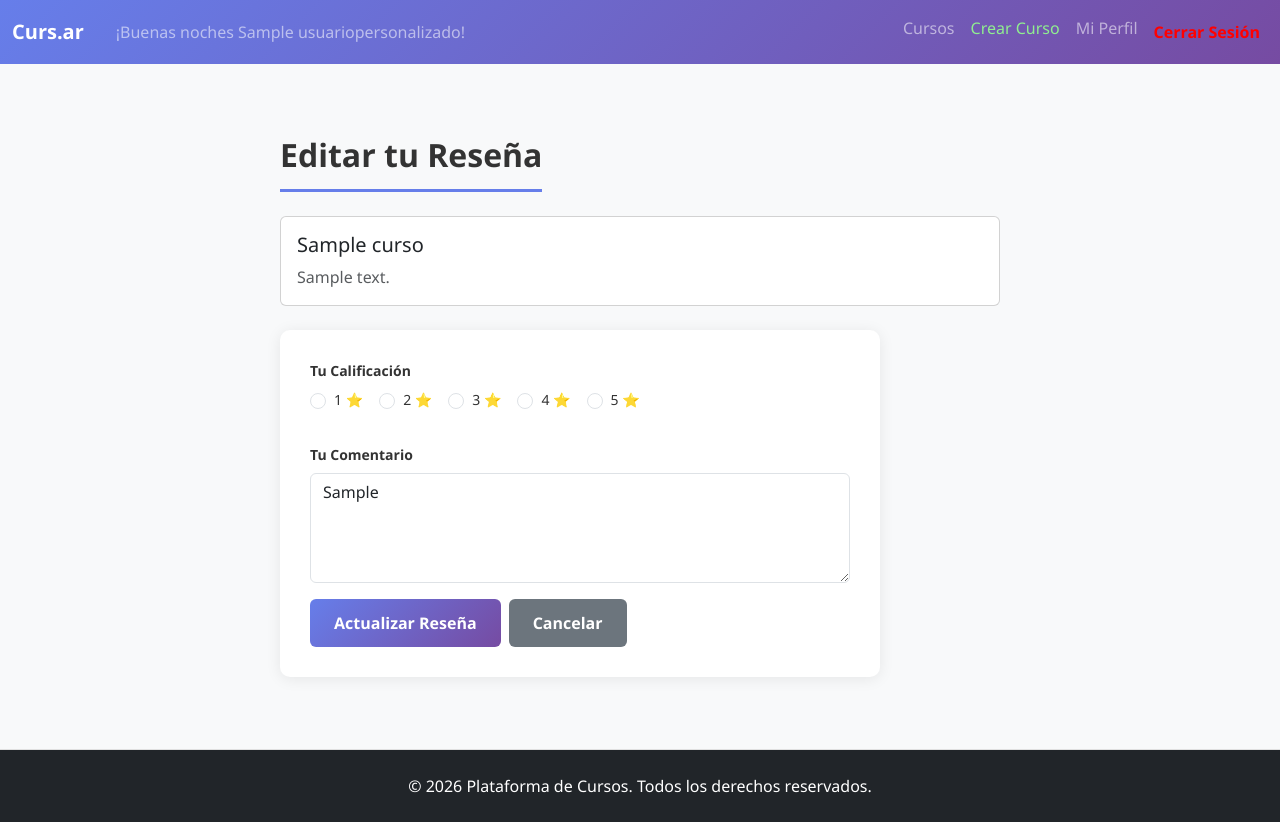
After one commit to Manug0mez33/Curs.ar, a Django app: page /curso/1/resena/ in a window 1280 px wide. The commit adds this page. Run offline with Django 5.2, Linux system fonts and the light colour scheme; a user stored in the database is signed in; tables that the repository leaves empty hold one stand-in row (values such as "Sample post").

Commit message:
context_processor de bienvenida, modelo resena con su crud, vista, urls, forms

```diff
--- a/Cursar/context_processors.py
+++ b/Cursar/context_processors.py
@@ -1,5 +1,20 @@
 from datetime import datetime
 
-def year_context(request):
-    year = datetime.now().year
-    return {'year': year}
+def bienvenido(request):
+    hora_actual = datetime.now().hour
+    if request.user.is_authenticated:
+        nombre_usuario = request.user.nombre or request.user.first_name or request.user.username
+        if 5 <= hora_actual < 12:
+            saludo = f"¡Buenos días {nombre_usuario}!"
+        elif 12 <= hora_actual < 18:
+            saludo = f"¡Buenas tardes {nombre_usuario}!"
+        else:
+            saludo = f"¡Buenas noches {nombre_usuario}!"
+    else:
+        if 5 <= hora_actual < 12:
+            saludo = "¡Buenos días!"
+        elif 12 <= hora_actual < 18:
+            saludo = "¡Buenas tardes!"
+        else:
+            saludo = "¡Buenas noches!"
+    return {'saludo_bienvenida': saludo}
--- a/Cursar/settings.py
+++ b/Cursar/settings.py
@@ -64,6 +64,7 @@ TEMPLATES = [
                 'django.template.context_processors.request',
                 'django.contrib.auth.context_processors.auth',
                 'django.contrib.messages.context_processors.messages',
+                'Cursar.context_processors.bienvenido',
             ],
         },
     },
--- a/cursos/forms.py
+++ b/cursos/forms.py
@@ -1,5 +1,5 @@
 from django import forms
-from .models import Curso, Modulo, Clase
+from .models import Curso, Modulo, Clase, Resena
 
 class CursoForm(forms.ModelForm):
     class Meta:
@@ -107,3 +107,19 @@ class ClaseForm(forms.ModelForm):
                 'required': True
             })
         }
+
+class ResenaForm(forms.ModelForm):
+    class Meta:
+        model = Resena
+        fields = ['calificacion', 'comentario']
+        widgets = {
+            'calificacion': forms.RadioSelect(attrs={
+                'class': 'form-check-input',
+            }),
+            'comentario': forms.Textarea(attrs={
+                'class': 'form-control',
+                'rows': 4,
+                'placeholder': 'Cuéntanos tu experiencia con el curso...',
+                'required': True
+            })
+        }
--- a/cursos/urls.py
+++ b/cursos/urls.py
@@ -2,7 +2,8 @@ from django.urls import path
 from cursos.views import (
     inicio, detalle_curso, crear_curso, guardar_categoria, inscribirse, contenido_curso, eliminar_curso,
     listar_modulos, crear_modulo, editar_modulo, eliminar_modulo,
-    crear_clase, editar_clase, eliminar_clase
+    crear_clase, editar_clase, eliminar_clase,
+    crear_resena, eliminar_resena
 )
 
 urlpatterns = [
@@ -14,14 +15,15 @@ urlpatterns = [
     path('curso/<int:curso_id>/eliminar/', eliminar_curso, name='eliminar_curso'),
     path('categoria/guardar/', guardar_categoria, name='guardar_categoria'),
 
-    # URLs de Módulos
     path('curso/<int:curso_id>/modulos/', listar_modulos, name='listar_modulos'),
     path('curso/<int:curso_id>/modulos/crear/', crear_modulo, name='crear_modulo'),
     path('modulo/<int:modulo_id>/editar/', editar_modulo, name='editar_modulo'),
     path('modulo/<int:modulo_id>/eliminar/', eliminar_modulo, name='eliminar_modulo'),
 
-    # URLs de Clases
     path('modulo/<int:modulo_id>/clase/crear/', crear_clase, name='crear_clase'),
     path('clase/<int:clase_id>/editar/', editar_clase, name='editar_clase'),
     path('clase/<int:clase_id>/eliminar/', eliminar_clase, name='eliminar_clase'),
+
+    path('curso/<int:curso_id>/resena/', crear_resena, name='crear_resena'),
+    path('resena/<int:resena_id>/eliminar/', eliminar_resena, name='eliminar_resena'),
 ]
--- a/cursos/views.py
+++ b/cursos/views.py
@@ -2,8 +2,8 @@ from django.shortcuts import render, redirect, get_object_or_404
 from django.contrib.auth.decorators import login_required
 from django.contrib import messages
 
-from cursos.models import Curso, Categoria, Inscripcion, Modulo, Clase
-from cursos.forms import CursoForm, ModuloForm, ClaseForm
+from cursos.models import Curso, Categoria, Inscripcion, Modulo, Clase, Resena
+from cursos.forms import CursoForm, ModuloForm, ClaseForm, ResenaForm
 
 
 def inicio(request):
@@ -13,13 +13,17 @@ def inicio(request):
 def detalle_curso(request, curso_id):
     curso = get_object_or_404(Curso, id=curso_id)
     inscripto = False
+    resena_existente = None
 
     if request.user.is_authenticated:
         inscripto = Inscripcion.objects.filter(usuario=request.user, curso=curso).exists()
+        if inscripto:
+            resena_existente = Resena.objects.filter(usuario=request.user, curso=curso).first()
 
     return render(request, 'cursos/detalle_curso.html', {
         'curso': curso,
-        'inscripto': inscripto
+        'inscripto': inscripto,
+        'resena_existente': resena_existente
     })
 
 @login_required
@@ -56,7 +60,6 @@ def contenido_curso(request, curso_id):
 @login_required
 
 def crear_curso(request):
-
     if not request.user.es_instructor:
         messages.error(request, 'Solo los instructores pueden crear cursos')
         return redirect('inicio')
@@ -85,7 +88,6 @@ def guardar_categoria(request):
 
 @login_required
 def eliminar_curso(request, curso_id):
-    """Elimina un curso (solo el instructor)"""
     curso = get_object_or_404(Curso, id=curso_id)
 
     if curso.instructor != request.user:
@@ -106,7 +108,6 @@ def eliminar_curso(request, curso_id):
 
 @login_required
 def listar_modulos(request, curso_id):
-    """Lista los módulos de un curso (solo el instructor)"""
     curso = get_object_or_404(Curso, id=curso_id)
 
     if curso.instructor != request.user:
@@ -121,7 +122,6 @@ def listar_modulos(request, curso_id):
 
 @login_required
 def crear_modulo(request, curso_id):
-    """Crea un nuevo módulo"""
     curso = get_object_or_404(Curso, id=curso_id)
 
     if curso.instructor != request.user:
@@ -146,7 +146,6 @@ def crear_modulo(request, curso_id):
 
 @login_required
 def editar_modulo(request, modulo_id):
-    """Edita un módulo"""
     modulo = get_object_or_404(Modulo, id=modulo_id)
 
     if modulo.curso.instructor != request.user:
@@ -170,7 +169,6 @@ def editar_modulo(request, modulo_id):
 
 @login_required
 def eliminar_modulo(request, modulo_id):
-    """Elimina un módulo"""
     modulo = get_object_or_404(Modulo, id=modulo_id)
 
     if modulo.curso.instructor != request.user:
@@ -194,7 +192,6 @@ def eliminar_modulo(request, modulo_id):
 
 @login_required
 def crear_clase(request, modulo_id):
-    """Crea una nueva clase"""
     modulo = get_object_or_404(Modulo, id=modulo_id)
 
     if modulo.curso.instructor != request.user:
@@ -220,7 +217,6 @@ def crear_clase(request, modulo_id):
 
 @login_required
 def editar_clase(request, clase_id):
-    """Edita una clase"""
     clase = get_object_or_404(Clase, id=clase_id)
 
     if clase.modulo.curso.instructor != request.user:
@@ -245,7 +241,6 @@ def editar_clase(request, clase_id):
 
 @login_required
 def eliminar_clase(request, clase_id):
-    """Elimina una clase"""
     clase = get_object_or_404(Clase, id=clase_id)
 
     if clase.modulo.curso.instructor != request.user:
@@ -264,3 +259,52 @@ def eliminar_clase(request, clase_id):
         'modulo': clase.modulo,
         'curso': clase.modulo.curso
     })
+
+@login_required
+def crear_resena(request, curso_id):
+    curso = get_object_or_404(Curso, id=curso_id)
+
+    inscripcion = Inscripcion.objects.filter(usuario=request.user, curso=curso).first()
+    if not inscripcion:
+        messages.error(request, 'Debes estar inscripto en el curso para dejar una reseña')
+        return redirect('detalle_curso', curso_id=curso_id)
+
+    resena_existente = Resena.objects.filter(usuario=request.user, curso=curso).first()
+
+    if request.method == 'POST':
+        form = ResenaForm(request.POST, instance=resena_existente)
+        if form.is_valid():
+            resena = form.save(commit=False)
+            resena.usuario = request.user
+            resena.curso = curso
+            resena.save()
+            messages.success(request, 'Reseña guardada exitosamente')
+            return redirect('detalle_curso', curso_id=curso_id)
+    else:
+        form = ResenaForm(instance=resena_existente)
+
+    return render(request, 'cursos/crear_resena.html', {
+        'form': form,
+        'curso': curso,
+        'resena_existente': resena_existente
+    })
+
+@login_required
+def eliminar_resena(request, resena_id):
+    resena = get_object_or_404(Resena, id=resena_id)
+
+    if resena.usuario != request.user:
+        messages.error(request, 'No tienes permiso para eliminar esta reseña')
+        return redirect('detalle_curso', curso_id=resena.curso.id)
+
+    curso_id = resena.curso.id
+
+    if request.method == 'POST':
+        resena.delete()
+        messages.success(request, 'Reseña eliminada exitosamente')
+        return redirect('detalle_curso', curso_id=curso_id)
+
+    return render(request, 'cursos/confirmar_eliminar_resena.html', {
+        'resena': resena,
+        'curso': resena.curso
+    })
--- a/templates/base.html
+++ b/templates/base.html
@@ -6,8 +6,7 @@
     <title>{% block title %}Plataforma de Cursos{% endblock %}</title>
 
 
-    <link href="https://cdn.jsdelivr.net/npm/bootstrap@5.3.0/dist/css/bootstrap.min.css" rel="stylesheet">
-
+    <link href="https://cdn.jsdelivr.net/npm/bootstrap@5.3.0/dist/css/bootstrap.min.css" rel="stylesheet">    <link rel="stylesheet" href="https://cdnjs.cloudflare.com/ajax/libs/font-awesome/6.4.0/css/all.min.css">
     {% load static %}
     <link rel="stylesheet" href="{% static 'style.css' %}">
 
@@ -18,6 +17,9 @@
             <a class="navbar-brand">
                 <strong>Curs.ar</strong>
             </a>
+            <span class="navbar-text ms-3">
+                {{ saludo_bienvenida }}
+            </span>
             <button class="navbar-toggler" type="button" data-bs-toggle="collapse" data-bs-target="#navbarNav">
                 <span class="navbar-toggler-icon"></span>
             </button>
--- /dev/null
+++ b/templates/cursos/crear_resena.html
@@ -0,0 +1,70 @@
+{% extends 'base.html' %}
+
+{% block title %}{% if resena_existente %}Editar Reseña{% else %}Crear Reseña{% endif %} - Plataforma de Cursos{% endblock %}
+
+{% block content %}
+<div class="container mt-5">
+    <div class="row justify-content-center">
+        <div class="col-md-8">
+            <h2 class="mb-4">
+                {% if resena_existente %}
+                    Editar tu Reseña
+                {% else %}
+                    Dejar una Reseña
+                {% endif %}
+            </h2>
+
+            <div class="card mb-4">
+                <div class="card-body">
+                    <h5 class="card-title">{{ curso.titulo }}</h5>
+                    <p class="card-text text-muted">{{ curso.descripcion|truncatewords:30 }}</p>
+                </div>
+            </div>
+
+            <form method="post">
+                {% csrf_token %}
+
+                <div class="mb-4">
+                    <label class="form-label"><strong>Tu Calificación</strong></label>
+                    <div class="d-flex gap-3">
+                        {% for value, label in form.calificacion.field.choices %}
+                            <div class="form-check">
+                                <input class="form-check-input" type="radio" name="calificacion" id="calificacion_{{ value }}" value="{{ value }}" {% if form.calificacion.value == value|stringformat:"s" %}checked{% endif %} required>
+                                <label class="form-check-label" for="calificacion_{{ value }}">
+                                    {{ value }} ⭐
+                                </label>
+                            </div>
+                        {% endfor %}
+                    </div>
+                    {% if form.calificacion.errors %}
+                        <div class="alert alert-danger mt-2 mb-0">
+                            {{ form.calificacion.errors }}
+                        </div>
+                    {% endif %}
+                </div>
+
+                <div class="mb-3">
+                    <label for="{{ form.comentario.id_for_label }}" class="form-label"><strong>Tu Comentario</strong></label>
+                    {{ form.comentario }}
+                    {% if form.comentario.errors %}
+                        <div class="alert alert-danger mt-2 mb-0">
+                            {{ form.comentario.errors }}
+                        </div>
+                    {% endif %}
+                </div>
+
+                <div class="d-flex gap-2">
+                    <button type="submit" class="btn btn-primary">
+                        {% if resena_existente %}
+                            Actualizar Reseña
+                        {% else %}
+                            Publicar Reseña
+                        {% endif %}
+                    </button>
+                    <a href="{% url 'detalle_curso' curso.id %}" class="btn btn-secondary">Cancelar</a>
+                </div>
+            </form>
+        </div>
+    </div>
+</div>
+{% endblock %}
--- a/templates/cursos/inicio.html
+++ b/templates/cursos/inicio.html
@@ -20,7 +20,7 @@
                             {% if curso.imagen %}
                                 <img src="{{ curso.imagen.url }}" alt="{{ curso.titulo }}">
                             {% else %}
-                                <img src="/media/default_course_image.jpg" alt="{{ curso.titulo }}">
+                                <img src="/media/imagen_por_defecto.jpg" alt="{{ curso.titulo }}">
                             {% endif %}
                         </div>
                         <div class="card-body d-flex flex-column">
--- a/usuarios/views.py
+++ b/usuarios/views.py
@@ -19,9 +19,9 @@ def registrarse(request):
 def perfil(request):
     inscripciones = Inscripcion.objects.filter(usuario=request.user).select_related('curso')
 
-    context = {
+    datos_perfil = {
         'inscripciones': inscripciones,
         'total_cursos': inscripciones.count()
     }
 
-    return render(request, 'perfil/perfil.html', context)
+    return render(request, 'perfil/perfil.html', datos_perfil)
```
Also changed, not shown: cursos/admin.py (+8 -1 lines), cursos/models.py (+16 -0 lines), templates/cursos/confirmar_eliminar_resena.html (added, +37 -0 lines), templates/cursos/detalle_curso.html (+51 -1 lines), cursos/migrations/0003_resena.py (added), cursos/migrations/0004_alter_resena_calificacion.py (added), media/default_course_image.jpg (deleted).
